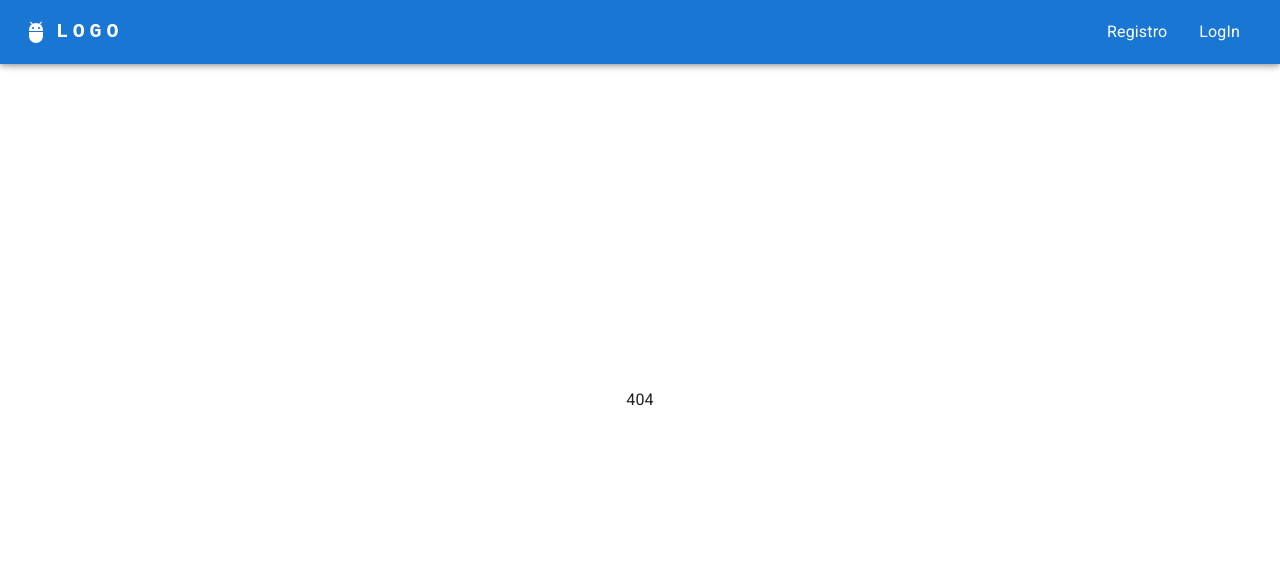
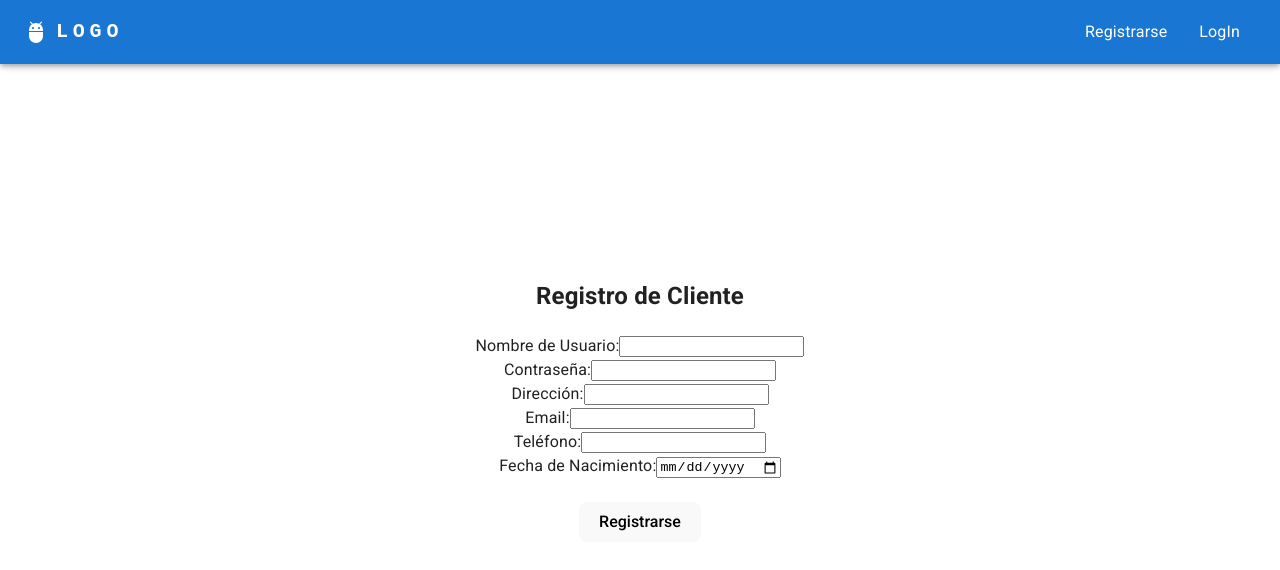
Before and after one commit to facuvin97/SFS-web-app, a React (Vite) app: page /register/client in a window 1280 px wide. Before the commit this address had no page. Shown: the top 570 px of the page. Built offline with nearby package versions, Linux system fonts and the light colour scheme.

Commit message:
Co-authored-by: SergioBueno1983 <SergioBueno1983@users.noreply.github.com>

```diff
--- a/src/App.jsx
+++ b/src/App.jsx
@@ -13,6 +13,8 @@ import Container from  '@mui/material/Container';
 import Contact from './pages/Contact'
 import AccountInfo from './components/AccountInfo'
 import LoginPage from './pages/LogIn';
+import Register from './pages/Register';
+import ModifyUser from './pages/ModifyUser';
 
 
 function App() {
@@ -45,12 +47,11 @@ function App() {
             <Routes>
               <Route path='/' element={<Contact />} />
               <Route path='/login' element={<LoginPage onLogin={handleLogin} />} />
-              <Route path='/register' element={<RegisterClient />} />
+              <Route path='/register/:typeUser' element={<Register />} />
               <Route path={`/client/${userLog?.id}`} element={<AccountInfo user={userLog} onLogin={handleLogin} />} />
-              <Route path={`/modify-client/${userLog?.id}`} element={<ModifyClient userLog={userLog} />} />
+              <Route path={`/modify-user/${userLog?.id}`} element={<ModifyUser userLog={userLog} />} />
               <Route path={`/delete-client/${userLog?.id}`} element={<DeleteClient userLog={userLog} />} />
               <Route path='/walker-register' element={<RegisterWalker />} />
-              <Route path={`/modify-walker/${userLog?.id}`} element={<ModifyWalker userLog={userLog} />} />
               <Route path={`/delete-walker/${userLog?.id}`} element={<DeleteWalker userLog={userLog} />} />
               <Route path={`/find/${userLog?.id}`} element={<UserDetails userId={userLog?.id} />} />
               <Route path="*" element={<div>404</div> } />
--- a/src/components/AccountInfo.jsx
+++ b/src/components/AccountInfo.jsx
@@ -15,7 +15,7 @@ const Account = ({ user, onLogin }) => {
     <div className="account-container">
       <span className='span'>
         <h2 className="account-title">Account Information</h2>
-        <Link to={`/modify-client/${user.id}`} style={{ textDecoration: 'none', color: 'inherit' }}>
+        <Link to={`/modify-user/${user.id}`} style={{ textDecoration: 'none', color: 'inherit' }}>
           <EditIcon className='edit-icon'></EditIcon>
         </Link>
       </span>
--- a/src/components/ResponsiveAppBar.jsx
+++ b/src/components/ResponsiveAppBar.jsx
@@ -23,6 +23,7 @@ const pages = ['Products', 'Pricing', 'Blog'];
 function ResponsiveAppBar({ loggedInUser, onLogout }) {
   const [anchorElNav, setAnchorElNav] = React.useState(null);
   const [anchorElUser, setAnchorElUser] = React.useState(null);
+  const [typeUser, setTypeUser] = React.useState(null);
 
 
 
@@ -120,11 +121,40 @@ function ResponsiveAppBar({ loggedInUser, onLogout }) {
             </Box>
           ) : (
             <>
-            <MenuItem onClick={handleCloseNavMenu}>
-            <Link to={'/register'} style={{ textDecoration: 'none', color: 'inherit' }}>
-              <Typography textAlign="center">Registro</Typography>
-            </Link>
-            </MenuItem>
+            <Box sx={{ flexGrow: 0 }}>
+              <Tooltip title="Open settings">
+                <MenuItem onClick={handleOpenUserMenu}>
+                    <Typography textAlign="center">Registrarse</Typography>
+                  </MenuItem>
+              </Tooltip>
+              <Menu
+                sx={{ mt: '45px' }}
+                id="menu-appbar"
+                anchorEl={anchorElUser}
+                anchorOrigin={{
+                  vertical: 'top',
+                  horizontal: 'right',
+                }}
+                keepMounted
+                transformOrigin={{
+                  vertical: 'top',
+                  horizontal: 'right',
+                }}
+                open={Boolean(anchorElUser)}
+                onClose={handleCloseUserMenu}
+              >
+                  <MenuItem onClick={handleCloseUserMenu}>
+                    <Link to={`/register/walker`} style={{ textDecoration: 'none', color: 'inherit' }}>
+                      <Typography textAlign="center">Como Paseador</Typography>
+                    </Link>
+                  </MenuItem>
+                  <MenuItem onClick={handleCloseUserMenu}>
+                    <Link to={`/register/client`} style={{ textDecoration: 'none', color: 'inherit' }}>
+                      <Typography textAlign="center">Como Cliente</Typography>
+                    </Link>
+                  </MenuItem>
+              </Menu>
+            </Box>
             <MenuItem onClick={handleCloseNavMenu}>
             <Link to={'/login'} style={{ textDecoration: 'none', color: 'inherit' }}>
               <Typography textAlign="center">LogIn</Typography>
--- a/src/pages/DeleteUser.jsx
+++ b/src/pages/DeleteUser.jsx
@@ -10,10 +10,9 @@ function DeleteUser({ userLog, onLogin }) {
 
   // Función para manejar cambios en los inputs del formulario
   const onDelete = async () => {
-    console.log(userLog.tipo)
     try {
       var response;
-      if (userLog.tipo = 'client') {
+      if (userLog.tipo == 'client') {
         response = await fetch(`http://localhost:3001/api/v1/clients/${userLog.id}`, {
           method: 'DELETE',
           headers: {
@@ -37,6 +36,7 @@ function DeleteUser({ userLog, onLogin }) {
         //Seteo en null el usuario logeado
         onLogin(null);
         // Redirige al usuario a la página principal "/"
+        alert('Cuenta eliminada correctamente')
         navigate('/')
 
       } else {
--- /dev/null
+++ b/src/pages/ModifyUser.jsx
@@ -0,0 +1,123 @@
+/* eslint-disable react/prop-types */
+import { useState } from 'react';
+
+function ModifyUser({ userLog }) {
+  // Estado para almacenar los datos del formulario
+  const [userData, setUserData] = useState(userLog);
+
+  const [mensaje, setMensaje] = useState(null)
+
+  // Función para manejar cambios en los inputs del formulario
+  const handleInputChange = (e) => {
+    const { name, value } = e.target;
+    setUserData({
+      ...userData,
+      [name]: value
+    });
+  };
+
+
+  // Función para manejar el envío del formulario
+  const handleSubmit = async (e) => {
+    e.preventDefault();
+    // Aquí puedes enviar los datos a un servidor, almacenarlos en localStorage, etc.
+    // console.log(JSON.stringify(userData))
+    try {
+      if (userLog.tipo == 'client') {
+        const response = await fetch(`http://localhost:3001/api/v1/clients/${userData.id}`, {
+          method: 'PUT',
+          headers: {
+            'Content-Type': 'application/json'
+          },
+          body: JSON.stringify(userData)
+        });
+      } else {
+        const response = await fetch(`http://localhost:3001/api/v1/walkers/${userData.id}`, {
+          method: 'PUT',
+          headers: {
+            'Content-Type': 'application/json'
+          },
+          body: JSON.stringify(userData)
+        });
+      }
+
+
+      if (response.ok) {
+        const responseData = await response.json()
+        console.log('Cliente modificado correctamente');
+        setMensaje(responseData.message)
+        // Aquí puedes redirigir a otra página, mostrar un mensaje de éxito, etc.
+      } else {
+        console.error('Error al modificar cliente:', response.statusText);
+        // Aquí puedes manejar el error de alguna manera, como mostrar un mensaje de error al usuario
+      }
+    } catch (error) {
+      console.error('Error:', error);
+    }
+    // Reiniciar el estado del formulario
+    setUserData(userLog);
+  };
+
+  return (
+    <div>
+      { userLog.tipo == 'client' ? (<h2>Modificar Cliente</h2>) : (<h2>Modificar Paseador</h2>) }
+      <form onSubmit={handleSubmit}>
+        <label>
+          Nombre de Usuario: &nbsp;
+          <span>{userData.nombre_usuario}</span>
+        </label>
+        <br />
+        <label>
+          Contraseña:
+          <input
+            type="password"
+            name="contraseña"
+            value={userData.contraseña}
+            onChange={handleInputChange}
+          />
+        </label>
+        <br />
+        <label>
+          Dirección:
+          <input
+            type="text"
+            name="direccion"
+            value={userData.direccion}
+            onChange={handleInputChange}
+          />
+        </label>
+        <br />
+        <label>
+          Email:
+          <input
+            type="email"
+            name="email"
+            value={userData.email}
+            onChange={handleInputChange}
+          />
+        </label>
+        <br />
+        <label>
+          Teléfono:
+          <input
+            type="tel"
+            name="telefono"
+            value={userData.telefono}
+            onChange={handleInputChange}
+          />
+        </label>
+        <br />
+        <label>
+          Fecha de Nacimiento: &nbsp;
+          <span>{new Date(userData.fecha_nacimiento).toLocaleDateString()}</span>
+        </label>
+        <br />
+        {mensaje && <p>{mensaje}</p>}
+        <br />
+        <button type="submit">Modificar</button>
+      </form>
+    </div>
+  );
+}
+
+export default ModifyUser;
--- /dev/null
+++ b/src/pages/Register.jsx
@@ -0,0 +1,154 @@
+import { useState, } from 'react';
+import { useParams } from 'react-router-dom';
+
+function Register() {
+  // Estado para almacenar los datos del formulario
+  const [userData, setUserData] = useState({
+    nombre_usuario: '',
+    contraseña: '',
+    direccion: '',
+    fecha_nacimiento: '',
+    email: '',
+    telefono: '',
+    calificacion: null
+  });
+  const [mensaje, setMensaje] = useState(null)
+  let { typeUser } = useParams();
+  // Función para manejar cambios en los inputs del formulario
+  const handleInputChange = (e) => {
+    const { name, value } = e.target;
+    setUserData({
+      ...userData,
+      [name]: value
+    });
+  };
+
+
+  // Función para manejar el envío del formulario
+  const handleSubmit = async (e) => {
+    e.preventDefault();
+    // Aquí puedes enviar los datos a un servidor, almacenarlos en localStorage, etc.
+    // console.log(JSON.stringify(userData))
+    try {
+      var response;
+
+      if (typeUser == 'client') {
+        response = await fetch('http://localhost:3001/api/v1/clients', {
+          method: 'POST',
+          headers: {
+            'Content-Type': 'application/json'
+          },
+          body: JSON.stringify(userData)
+        });
+      } else {
+        response = await fetch('http://localhost:3001/api/v1/walkers', {
+          method: 'POST',
+          headers: {
+            'Content-Type': 'application/json'
+          },
+          body: JSON.stringify(userData)
+        });
+      }
+
+
+
+      if (response.ok) {
+        const responseData = await response.json()
+        console.log('Usuario registrado correctamente');
+        setMensaje(responseData.message)
+        // Aquí puedes redirigir a otra página, mostrar un mensaje de éxito, etc.
+      } else {
+        console.error('Error al registrar cliente:', response.statusText);
+        // Aquí puedes manejar el error de alguna manera, como mostrar un mensaje de error al usuario
+      }
+    } catch (error) {
+      console.error('Error:', error);
+    }
+    // Reiniciar el estado del formulario
+    setUserData({
+      foto: null,
+      nombre_usuario: '',
+      contraseña: '',
+      direccion: '',
+      fecha_nacimiento: '',
+      email: '',
+      telefono: '',
+      calificacion: null
+    });
+  };
+
+
+
+  return (
+    <div>
+      { typeUser == 'client' ? (<h2>Registro de Cliente</h2>) : (<h2>Registro de Paseador</h2>) }
+      <form onSubmit={handleSubmit}>
+        <label>
+          Nombre de Usuario:
+          <input
+            type="text"
+            name="nombre_usuario"
+            value={userData.nombre_usuario}
+            onChange={handleInputChange}
+          />
+        </label>
+        <br />
+        <label>
+          Contraseña:
+          <input
+            type="password"
+            name="contraseña"
+            value={userData.contraseña}
+            onChange={handleInputChange}
+          />
+        </label>
+        <br />
+        <label>
+          Dirección:
+          <input
+            type="text"
+            name="direccion"
+            value={userData.direccion}
+            onChange={handleInputChange}
+          />
+        </label>
+        <br />
+        <label>
+          Email:
+          <input
+            type="email"
+            name="email"
+            value={userData.email}
+            onChange={handleInputChange}
+          />
+        </label>
+        <br />
+        <label>
+          Teléfono:
+          <input
+            type="tel"
+            name="telefono"
+            value={userData.telefono}
+            onChange={handleInputChange}
+          />
+        </label>
+        <br />
+        <label>
+          Fecha de Nacimiento:
+          <input
+            type="date"
+            name="fecha_nacimiento"
+            value={userData.fecha_nacimiento}
+            onChange={handleInputChange}
+          />
+        </label>
+        <br />
+        {mensaje && <p>{mensaje}</p>}
+        <br />
+        <button type="submit" >Registrarse</button>
+      </form>
+    </div>
+  );
+}
+
+export default Register;
```
